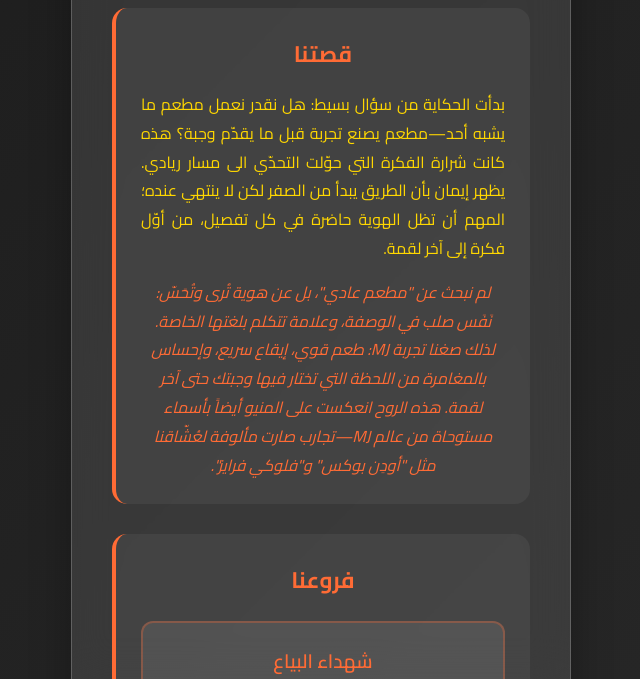
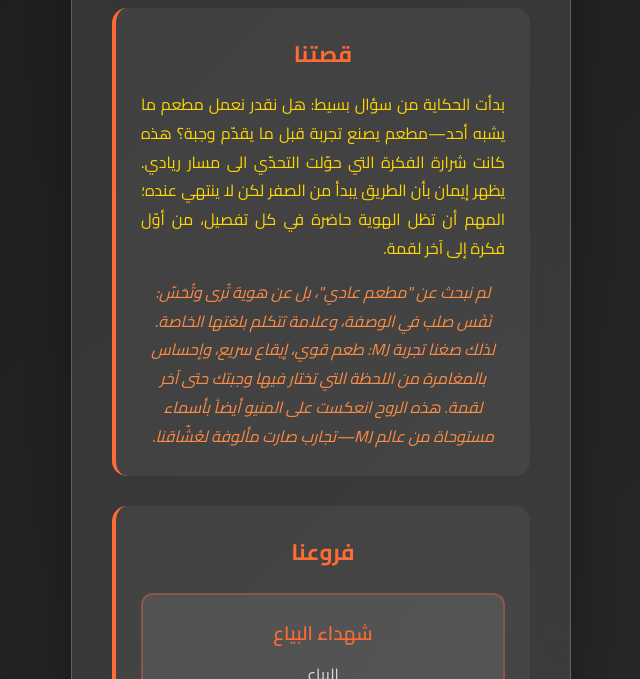
Before and after one commit to dea600491-cyber/mj7, a plain HTML site: page index.html in a window 1280 px wide. Shown: the part 589-1268 px from the top of the page, without its empty margins (319-959 px from the left). Drawn offline with Linux system fonts and the light colour scheme.

Commit message:
Add files via upload

```diff
--- a/index.html
+++ b/index.html
@@ -405,12 +405,12 @@
             <p>تذوق أشهى الأطباق</p>
       </div>
 
-         <div class="story-section">
-             <h2>قصتنا</h2>
-             <p style="color:#FFD700">بدأت الحكاية من سؤال بسيط: هل نقدر نعمل مطعم ما يشبه أحد—مطعم يصنع تجربة قبل ما يقدّم وجبة؟ هذه كانت شرارة الفكرة التي حوّلت التحدّي الى مسار ريادي. يظهر إيمان بأن الطريق يبدأ من الصفر لكن لا ينتهي عنده؛ المهم أن تظل الهوية حاضرة في كل تفصيل، من أوّل فكرة إلى آخر لقمة.</p>
+        <div class="story-section">
+            <h2>قصتنا</h2>
+            <p style="color:#FFD700">بدأت الحكاية من سؤال بسيط: هل نقدر نعمل مطعم ما يشبه أحد—مطعم يصنع تجربة قبل ما يقدّم وجبة؟ هذه كانت شرارة الفكرة التي حوّلت التحدّي الى مسار ريادي. يظهر إيمان بأن الطريق يبدأ من الصفر لكن لا ينتهي عنده؛ المهم أن تظل الهوية حاضرة في كل تفصيل، من أوّل فكرة إلى آخر لقمة.</p>
 
-             <p>لم نبحث عن "مطعم عادي"، بل عن هوية تُرى وتُحَسّ: نَفَس صلب في الوصفة، وعلامة تتكلم بلغتها الخاصة. لذلك صغنا تجربة MJ: طعم قوي، إيقاع سريع، وإحساس بالمغامرة من اللحظة التي تختار فيها وجبتك حتى آخر لقمة. هذه الروح انعكست على المنيو أيضاً بأسماء مستوحاة من عالم MJ—تجارب صارت مألوفة لعُشّاقنا مثل "أودِن بوكس" و"فلوكي فرايز".</p>
-     </div>
+            <p style="color:#ff8c42">لم نبحث عن "مطعم عادي"، بل عن هوية تُرى وتُحَسّ: نَفَس صلب في الوصفة، وعلامة تتكلم بلغتها الخاصة. لذلك صغنا تجربة MJ: طعم قوي، إيقاع سريع، وإحساس بالمغامرة من اللحظة التي تختار فيها وجبتك حتى آخر لقمة. هذه الروح انعكست على المنيو أيضاً بأسماء مستوحاة من عالم MJ—تجارب صارت مألوفة لعُشّاقنا.</p>
+    </div>
 
         <div class="branches-section">
             <h2>فروعنا</h2>
```
